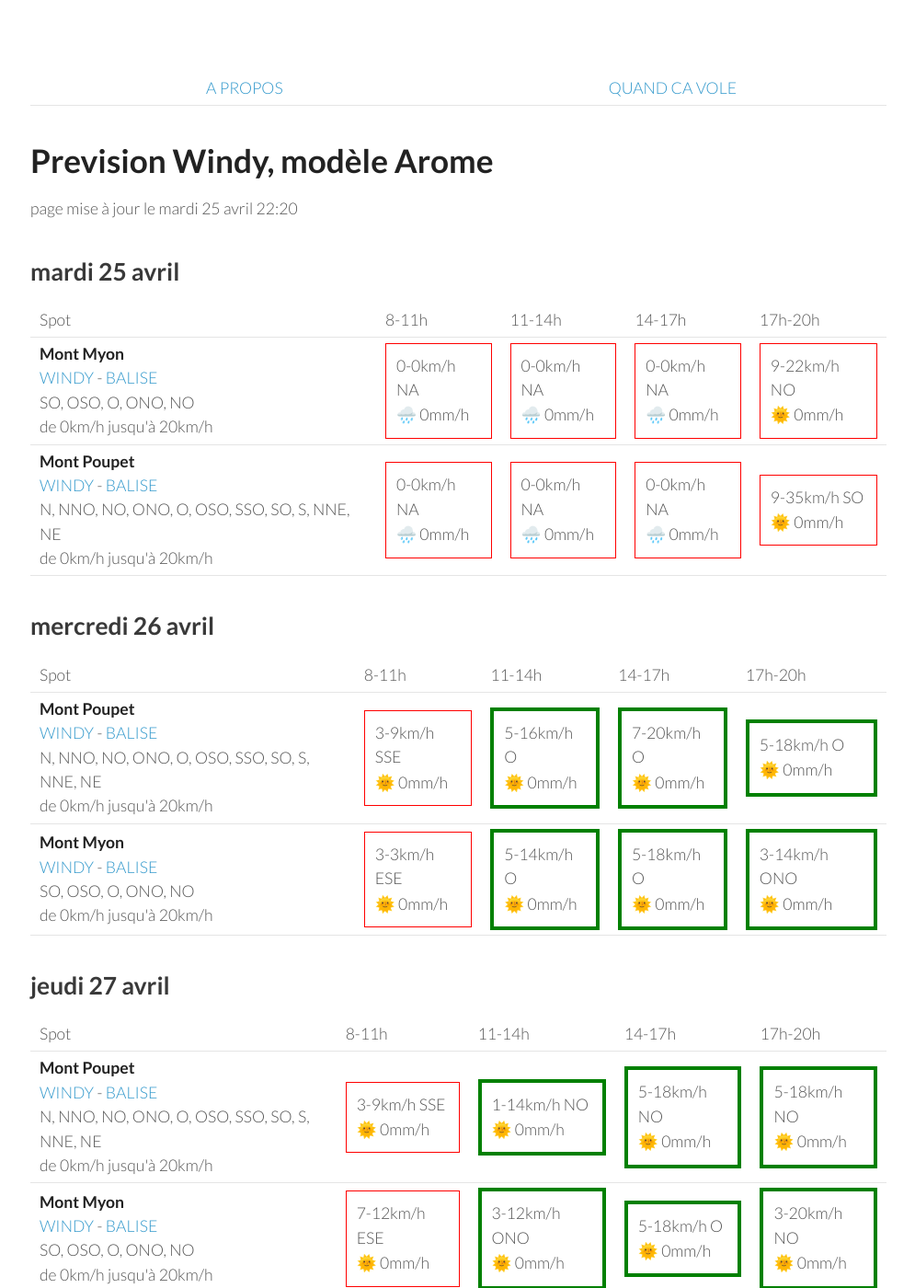
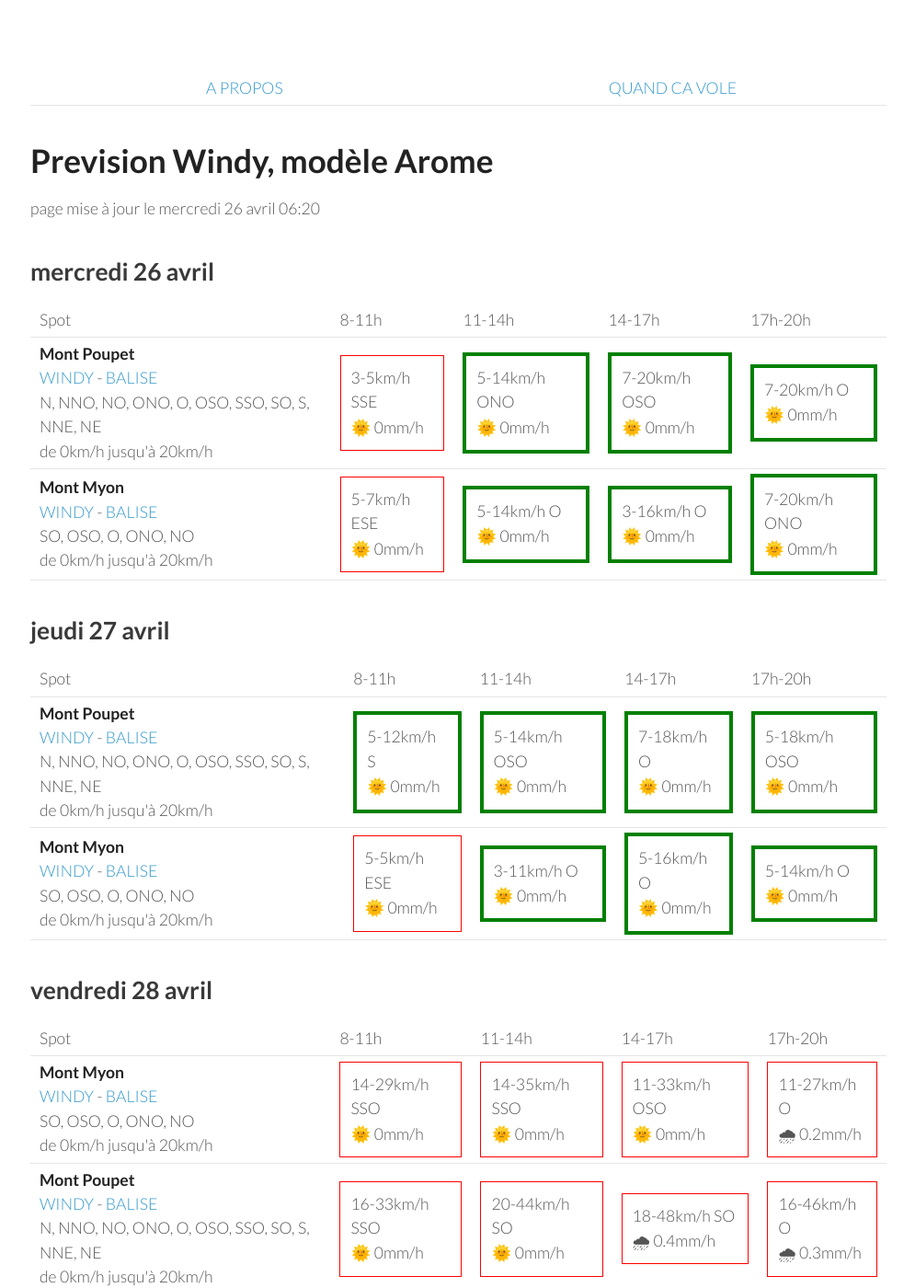
Before and after one commit to parapente-dans-le-nord/parapente-dans-le-nord.github.io, a Jekyll site: the page built from jura.markdown, in a window 1280 px wide and 1400 px high. Shown: the whole window at 92% size, without its empty margins (25-1020 px from the left). Built offline with Jekyll 4.4.1, drawn with Linux system fonts in a browser that asks for light colours; some of the changed text lies outside the part shown.

Commit message:
update index.markdown

```diff
--- a/jura.markdown
+++ b/jura.markdown
@@ -7,42 +7,8 @@ title:  "Tous les spots"
 {: .links}
 
 # Prevision Windy, modèle Arome
-page mise à jour le mardi 25 avril 22:20
+page mise à jour le mercredi 26 avril 06:20
 
-## mardi 25 avril
-
-{::nomarkdown}
-<table>
-  <tbody>
-    <tr>
-      <td>Spot</td>
-      <td>8-11h</td>
-      <td>11-14h</td>
-      <td>14-17h</td>
-      <td>17h-20h</td>
-    </tr>
-<tr>
-        <td><strong>Mont Myon</strong><br><a href="https://windy.com/46.331/5.397?45.898,5.394,8,m:eWoagj8">WINDY</a> - <span class=""><a href="http://www.balisemeteo.com/balise.php?idBalise=70">BALISE</a> </span><br> <span class="vent-favorable">SO, OSO, O, ONO, NO</span><br><span class="force-vent">de 0km/h jusqu'à 20km/h</span> </td>
-
-            <td><div class="not-flyable"><p>0-0km/h NA</p><p>🌧️ 0mm/h</p></div></td>
-            <td><div class="not-flyable"><p>0-0km/h NA</p><p>🌧️ 0mm/h</p></div></td>
-            <td><div class="not-flyable"><p>0-0km/h NA</p><p>🌧️ 0mm/h</p></div></td>
-            <td><div class="not-flyable"><p>9-22km/h NO</p><p>🌞 0mm/h</p></div></td>
-
-    </tr>
-<tr>
-        <td><strong>Mont Poupet</strong><br><a href="https://windy.com/46.970/5.876?46.541,5.876,8">WINDY</a> - <span class=""><a href="http://www.balisemeteo.com/balise.php?idBalise=92">BALISE</a> </span><br> <span class="vent-favorable">N, NNO, NO, ONO, O, OSO, SSO, SO, S, NNE, NE</span><br><span class="force-vent">de 0km/h jusqu'à 20km/h</span> </td>
-
-            <td><div class="not-flyable"><p>0-0km/h NA</p><p>🌧️ 0mm/h</p></div></td>
-            <td><div class="not-flyable"><p>0-0km/h NA</p><p>🌧️ 0mm/h</p></div></td>
-            <td><div class="not-flyable"><p>0-0km/h NA</p><p>🌧️ 0mm/h</p></div></td>
-            <td><div class="not-flyable"><p>9-35km/h SO</p><p>🌞 0mm/h</p></div></td>
-
-    </tr>
-
-</tbody>
-</table>
-{:/}
 ## mercredi 26 avril
 
 {::nomarkdown}
@@ -58,20 +24,20 @@ page mise à jour le mardi 25 avril 22:20
 <tr>
         <td><strong>Mont Poupet</strong><br><a href="https://windy.com/46.970/5.876?46.541,5.876,8">WINDY</a> - <span class=""><a href="http://www.balisemeteo.com/balise.php?idBalise=92">BALISE</a> </span><br> <span class="vent-favorable">N, NNO, NO, ONO, O, OSO, SSO, SO, S, NNE, NE</span><br><span class="force-vent">de 0km/h jusqu'à 20km/h</span> </td>
 
-            <td><div class="not-flyable"><p>3-9km/h SSE</p><p>🌞 0mm/h</p></div></td>
-            <td><div class="flyable"><p>5-16km/h O</p><p>🌞 0mm/h</p></div></td>
+            <td><div class="not-flyable"><p>3-5km/h SSE</p><p>🌞 0mm/h</p></div></td>
+            <td><div class="flyable"><p>5-14km/h ONO</p><p>🌞 0mm/h</p></div></td>
+            <td><div class="flyable"><p>7-20km/h OSO</p><p>🌞 0mm/h</p></div></td>
             <td><div class="flyable"><p>7-20km/h O</p><p>🌞 0mm/h</p></div></td>
-            <td><div class="flyable"><p>5-18km/h O</p><p>🌞 0mm/h</p></div></td>
 
 
     </tr>
 <tr>
         <td><strong>Mont Myon</strong><br><a href="https://windy.com/46.331/5.397?45.898,5.394,8,m:eWoagj8">WINDY</a> - <span class=""><a href="http://www.balisemeteo.com/balise.php?idBalise=70">BALISE</a> </span><br> <span class="vent-favorable">SO, OSO, O, ONO, NO</span><br><span class="force-vent">de 0km/h jusqu'à 20km/h</span> </td>
 
-            <td><div class="not-flyable"><p>3-3km/h ESE</p><p>🌞 0mm/h</p></div></td>
+            <td><div class="not-flyable"><p>5-7km/h ESE</p><p>🌞 0mm/h</p></div></td>
             <td><div class="flyable"><p>5-14km/h O</p><p>🌞 0mm/h</p></div></td>
-            <td><div class="flyable"><p>5-18km/h O</p><p>🌞 0mm/h</p></div></td>
-            <td><div class="flyable"><p>3-14km/h ONO</p><p>🌞 0mm/h</p></div></td>
+            <td><div class="flyable"><p>3-16km/h O</p><p>🌞 0mm/h</p></div></td>
+            <td><div class="flyable"><p>7-20km/h ONO</p><p>🌞 0mm/h</p></div></td>
 
 
     </tr>
@@ -94,20 +60,20 @@ page mise à jour le mardi 25 avril 22:20
 <tr>
         <td><strong>Mont Poupet</strong><br><a href="https://windy.com/46.970/5.876?46.541,5.876,8">WINDY</a> - <span class=""><a href="http://www.balisemeteo.com/balise.php?idBalise=92">BALISE</a> </span><br> <span class="vent-favorable">N, NNO, NO, ONO, O, OSO, SSO, SO, S, NNE, NE</span><br><span class="force-vent">de 0km/h jusqu'à 20km/h</span> </td>
 
-            <td><div class="not-flyable"><p>3-9km/h SSE</p><p>🌞 0mm/h</p></div></td>
-            <td><div class="flyable"><p>1-14km/h NO</p><p>🌞 0mm/h</p></div></td>
-            <td><div class="flyable"><p>5-18km/h NO</p><p>🌞 0mm/h</p></div></td>
-            <td><div class="flyable"><p>5-18km/h NO</p><p>🌞 0mm/h</p></div></td>
+            <td><div class="flyable"><p>5-12km/h S</p><p>🌞 0mm/h</p></div></td>
+            <td><div class="flyable"><p>5-14km/h OSO</p><p>🌞 0mm/h</p></div></td>
+            <td><div class="flyable"><p>7-18km/h O</p><p>🌞 0mm/h</p></div></td>
+            <td><div class="flyable"><p>5-18km/h OSO</p><p>🌞 0mm/h</p></div></td>
 
 
     </tr>
 <tr>
         <td><strong>Mont Myon</strong><br><a href="https://windy.com/46.331/5.397?45.898,5.394,8,m:eWoagj8">WINDY</a> - <span class=""><a href="http://www.balisemeteo.com/balise.php?idBalise=70">BALISE</a> </span><br> <span class="vent-favorable">SO, OSO, O, ONO, NO</span><br><span class="force-vent">de 0km/h jusqu'à 20km/h</span> </td>
 
-            <td><div class="not-flyable"><p>7-12km/h ESE</p><p>🌞 0mm/h</p></div></td>
-            <td><div class="flyable"><p>3-12km/h ONO</p><p>🌞 0mm/h</p></div></td>
-            <td><div class="flyable"><p>5-18km/h O</p><p>🌞 0mm/h</p></div></td>
-            <td><div class="flyable"><p>3-20km/h NO</p><p>🌞 0mm/h</p></div></td>
+            <td><div class="not-flyable"><p>5-5km/h ESE</p><p>🌞 0mm/h</p></div></td>
+            <td><div class="flyable"><p>3-11km/h O</p><p>🌞 0mm/h</p></div></td>
+            <td><div class="flyable"><p>5-16km/h O</p><p>🌞 0mm/h</p></div></td>
+            <td><div class="flyable"><p>5-14km/h O</p><p>🌞 0mm/h</p></div></td>
 
 
     </tr>
@@ -130,20 +96,20 @@ page mise à jour le mardi 25 avril 22:20
 <tr>
         <td><strong>Mont Myon</strong><br><a href="https://windy.com/46.331/5.397?45.898,5.394,8,m:eWoagj8">WINDY</a> - <span class=""><a href="http://www.balisemeteo.com/balise.php?idBalise=70">BALISE</a> </span><br> <span class="vent-favorable">SO, OSO, O, ONO, NO</span><br><span class="force-vent">de 0km/h jusqu'à 20km/h</span> </td>
 
-            <td><div class="not-flyable"><p>11-24km/h S</p><p>🌞 0mm/h</p></div></td>
-            <td><div class="not-flyable"><p>12-29km/h SSO</p><p>🌞 0mm/h</p></div></td>
-            <td><div class="not-flyable"><p>11-29km/h OSO</p><p>🌧 0.2mm/h</p></div></td>
-            <td><div class="not-flyable"><p>5-27km/h O</p><p>🌧 0.3mm/h</p></div></td>
+            <td><div class="not-flyable"><p>14-29km/h SSO</p><p>🌞 0mm/h</p></div></td>
+            <td><div class="not-flyable"><p>14-35km/h SSO</p><p>🌞 0mm/h</p></div></td>
+            <td><div class="not-flyable"><p>11-33km/h OSO</p><p>🌞 0mm/h</p></div></td>
+            <td><div class="not-flyable"><p>11-27km/h O</p><p>🌧 0.2mm/h</p></div></td>
 
 
     </tr>
 <tr>
         <td><strong>Mont Poupet</strong><br><a href="https://windy.com/46.970/5.876?46.541,5.876,8">WINDY</a> - <span class=""><a href="http://www.balisemeteo.com/balise.php?idBalise=92">BALISE</a> </span><br> <span class="vent-favorable">N, NNO, NO, ONO, O, OSO, SSO, SO, S, NNE, NE</span><br><span class="force-vent">de 0km/h jusqu'à 20km/h</span> </td>
 
-            <td><div class="not-flyable"><p>12-27km/h SSO</p><p>🌧 1.2mm/h</p></div></td>
-            <td><div class="not-flyable"><p>18-37km/h SO</p><p>🌞 0mm/h</p></div></td>
-            <td><div class="not-flyable"><p>20-46km/h SO</p><p>🌞 0mm/h</p></div></td>
-            <td><div class="not-flyable"><p>18-46km/h SO</p><p>🌧 0.3mm/h</p></div></td>
+            <td><div class="not-flyable"><p>16-33km/h SSO</p><p>🌞 0mm/h</p></div></td>
+            <td><div class="not-flyable"><p>20-44km/h SO</p><p>🌞 0mm/h</p></div></td>
+            <td><div class="not-flyable"><p>18-48km/h SO</p><p>🌧 0.4mm/h</p></div></td>
+            <td><div class="not-flyable"><p>16-46km/h O</p><p>🌧 0.3mm/h</p></div></td>
 
 
     </tr>
@@ -166,18 +132,18 @@ page mise à jour le mardi 25 avril 22:20
 <tr>
         <td><strong>Mont Poupet</strong><br><a href="https://windy.com/46.970/5.876?46.541,5.876,8">WINDY</a> - <span class=""><a href="http://www.balisemeteo.com/balise.php?idBalise=92">BALISE</a> </span><br> <span class="vent-favorable">N, NNO, NO, ONO, O, OSO, SSO, SO, S, NNE, NE</span><br><span class="force-vent">de 0km/h jusqu'à 20km/h</span> </td>
 
-            <td><div class="not-flyable"><p>5-12km/h ENE</p><p>🌞 0mm/h</p></div></td>
-            <td><div class="flyable"><p>5-18km/h NNE</p><p>🌞 0mm/h</p></div></td>
-            <td><div class="not-flyable"><p>9-25km/h N</p><p>🌞 0mm/h</p></div></td>
-            <td><div class="not-flyable"><p>9-27km/h NNE</p><p>🌞 0mm/h</p></div></td>
+            <td><div class="not-flyable"><p>5-12km/h ESE</p><p>🌞 0mm/h</p></div></td>
+            <td><div class="flyable"><p>7-18km/h N</p><p>🌞 0mm/h</p></div></td>
+            <td><div class="not-flyable"><p>11-25km/h NNO</p><p>🌞 0mm/h</p></div></td>
+            <td><div class="not-flyable"><p>9-27km/h N</p><p>🌞 0mm/h</p></div></td>
 
 
     </tr>
 <tr>
         <td><strong>Mont Myon</strong><br><a href="https://windy.com/46.331/5.397?45.898,5.394,8,m:eWoagj8">WINDY</a> - <span class=""><a href="http://www.balisemeteo.com/balise.php?idBalise=70">BALISE</a> </span><br> <span class="vent-favorable">SO, OSO, O, ONO, NO</span><br><span class="force-vent">de 0km/h jusqu'à 20km/h</span> </td>
 
-            <td><div class="not-flyable"><p>3-12km/h ENE</p><p>🌞 0mm/h</p></div></td>
-            <td><div class="not-flyable"><p>7-20km/h NNO</p><p>🌞 0mm/h</p></div></td>
+            <td><div class="not-flyable"><p>5-16km/h ENE</p><p>🌞 0mm/h</p></div></td>
+            <td><div class="not-flyable"><p>7-20km/h N</p><p>🌞 0mm/h</p></div></td>
             <td><div class="not-flyable"><p>11-27km/h NNO</p><p>🌞 0mm/h</p></div></td>
             <td><div class="not-flyable"><p>11-27km/h N</p><p>🌞 0mm/h</p></div></td>
 
@@ -212,10 +178,10 @@ page mise à jour le mardi 25 avril 22:20
 <tr>
         <td><strong>Mont Poupet</strong><br><a href="https://windy.com/46.970/5.876?46.541,5.876,8">WINDY</a> - <span class=""><a href="http://www.balisemeteo.com/balise.php?idBalise=92">BALISE</a> </span><br> <span class="vent-favorable">N, NNO, NO, ONO, O, OSO, SSO, SO, S, NNE, NE</span><br><span class="force-vent">de 0km/h jusqu'à 20km/h</span> </td>
 
-            <td><div class="not-flyable"><p>7-20km/h N</p><p>🌧 11mm/h</p></div></td>
-            <td><div class="not-flyable"><p>9-22km/h NO</p><p>🌧 7mm/h</p></div></td>
-            <td><div class="not-flyable"><p>9-27km/h ONO</p><p>🌧 3.4mm/h</p></div></td>
-            <td><div class="not-flyable"><p>5-25km/h OSO</p><p>🌧 1.5mm/h</p></div></td>
+            <td><div class="flyable"><p>1-9km/h O</p><p>🌞 0mm/h</p></div></td>
+            <td><div class="not-flyable"><p>7-22km/h NO</p><p>🌞 0mm/h</p></div></td>
+            <td><div class="not-flyable"><p>9-25km/h NO</p><p>🌧 0.3mm/h</p></div></td>
+            <td><div class="not-flyable"><p>1-25km/h SE</p><p>🌧 2.5mm/h</p></div></td>
 
 
     </tr>
```
